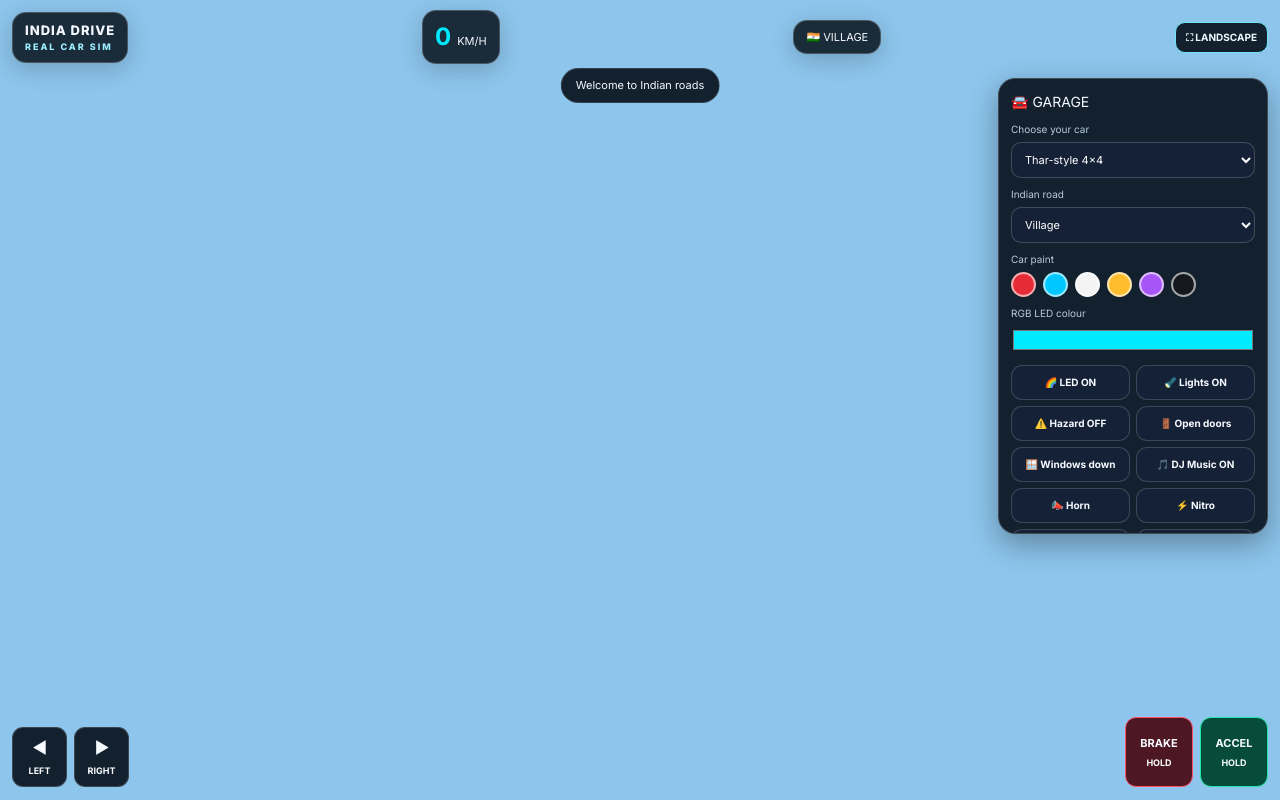
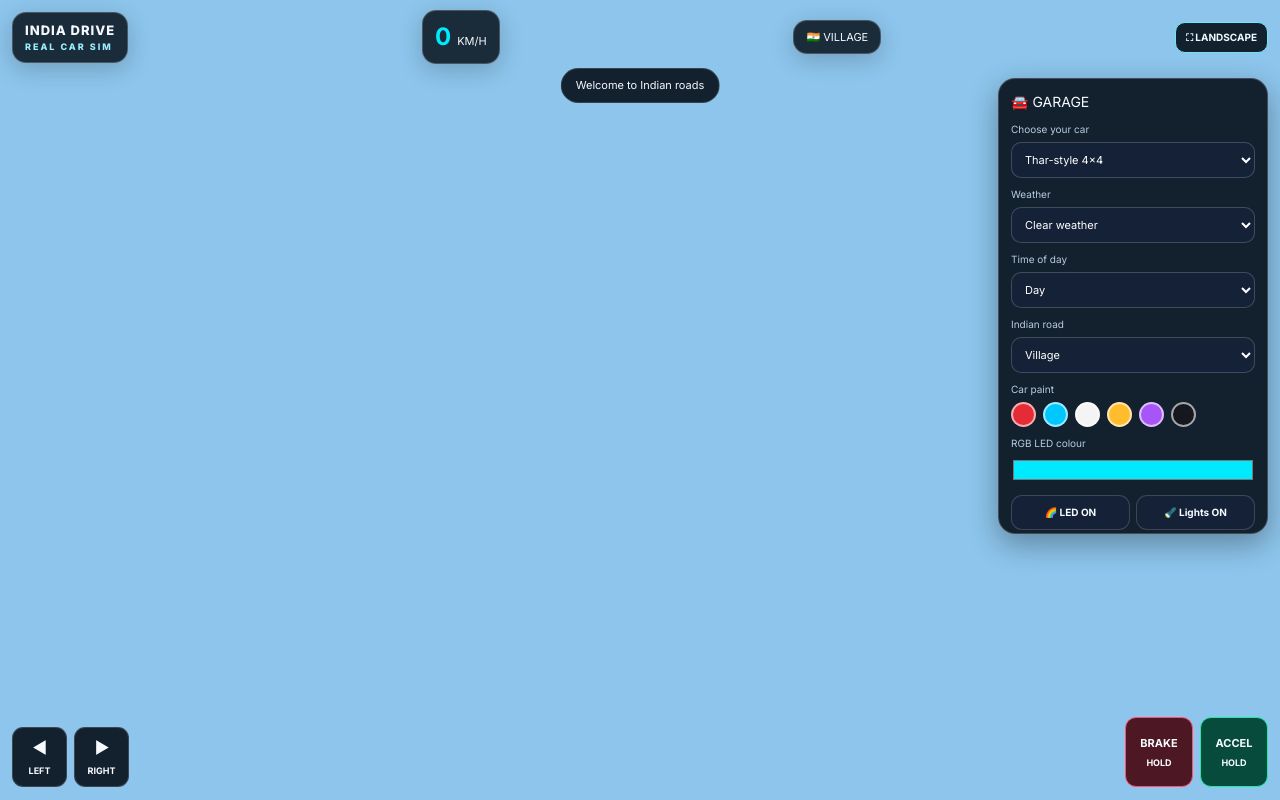
Before and after one commit to Arun282/Game, a React (Vite) app: page / in a window 1280 px wide. Built offline with nearby package versions, Linux system fonts and the light colour scheme.

Commit message:
Add day night and weather environment options

```diff
--- a/src/App.tsx
+++ b/src/App.tsx
@@ -22,6 +22,8 @@ export default function App() {
   const [carKind, setCarKind] = useState<CarKind>('Thar-style 4x4');
   const [paint, setPaint] = useState(colors[0]);
   const [road, setRoad] = useState<Road>('Village');
+  const [weather, setWeather] = useState<'Clear' | 'Rain' | 'Fog'>('Clear');
+  const [timeOfDay, setTimeOfDay] = useState<'Day' | 'Night'>('Day');
   const [led, setLed] = useState(true);
   const [headlights, setHeadlights] = useState(true);
   const [hazard, setHazard] = useState(false);
@@ -62,10 +64,9 @@ export default function App() {
         );
         if (!active || !mount.current) return;
         scene = new THREE.Scene();
-        scene.background = new THREE.Color(
-          road === 'City' ? 0x9bc8e8 : 0x8dc5ec
-        );
-        scene.fog = new THREE.Fog(scene.background, 65, 260);
+        const skyColor = timeOfDay === 'Night' ? 0x101a30 : weather === 'Fog' ? 0xbac5c8 : road === 'City' ? 0x9bc8e8 : 0x8dc5ec;
+        scene.background = new THREE.Color(skyColor);
+        scene.fog = new THREE.Fog(scene.background, weather === 'Fog' ? 18 : 65, weather === 'Fog' ? 115 : 260);
         camera = new THREE.PerspectiveCamera(
           62,
           innerWidth / innerHeight,
@@ -82,10 +83,11 @@ export default function App() {
         renderer.shadowMap.type = THREE.PCFSoftShadowMap;
         mount.current.replaceChildren(renderer.domElement);
         scene.add(new THREE.HemisphereLight(0xd7e3ec, 0x45483f, 1.45));
-        const sun = new THREE.DirectionalLight(0xfff3df, 3.1);
+        const sun = new THREE.DirectionalLight(timeOfDay === 'Night' ? 0x9bbcff : 0xfff3df, timeOfDay === 'Night' ? 0.55 : 3.1);
         sun.position.set(-18, 35, 16);
         sun.castShadow = true;
         scene.add(sun);
+        if (timeOfDay === 'Night') scene.add(new THREE.AmbientLight(0x52688f, 0.65));
         const mat = (c: number | string, r = 0.5, m = 0) =>
           new THREE.MeshStandardMaterial({
             color: c,
@@ -518,8 +520,8 @@ export default function App() {
         renderer.domElement.remove();
       }
     };
-    // rebuild scene when vehicle/environment changes
-  }, [carKind, road]);
+    // Rebuild for vehicle, road, weather and lighting selections.
+  }, [carKind, road, weather, timeOfDay]);
 
   useEffect(() => {
     const g = gameRef.current;
@@ -652,6 +654,14 @@ export default function App() {
           <option>Fortuner-style SUV</option>
           <option>BMW-style Coupe</option>
           <option>Mercedes-style Sedan</option>
+        </select>
+        <label>Weather</label>
+        <select value={weather} onChange={e => setWeather(e.target.value as 'Clear' | 'Rain' | 'Fog')}>
+          <option value="Clear">Clear weather</option><option value="Rain">Rainy mood</option><option value="Fog">Foggy road</option>
+        </select>
+        <label>Time of day</label>
+        <select value={timeOfDay} onChange={e => setTimeOfDay(e.target.value as 'Day' | 'Night')}>
+          <option value="Day">Day</option><option value="Night">Night</option>
         </select>
         <label>Indian road</label>
         <select value={road} onChange={e => setRoad(e.target.value as Road)}>
```
